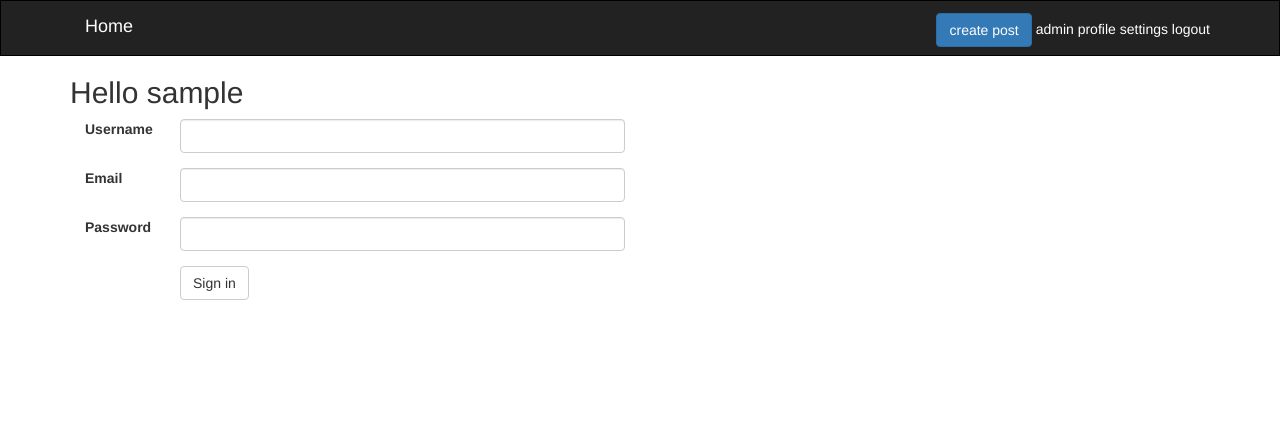
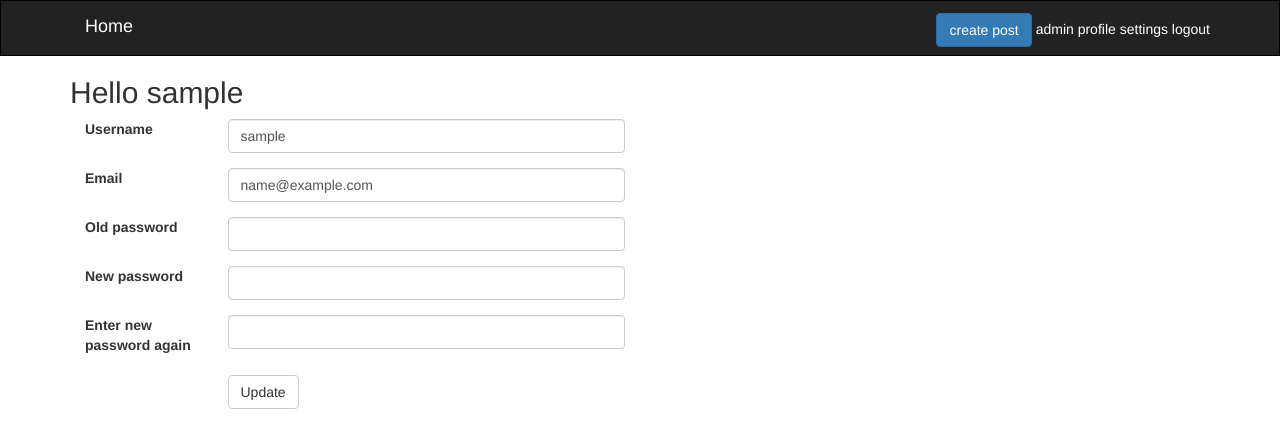
Before and after one commit to albertaw/python-blog-template, a Django app: page /dashboard/ in a window 1280 px wide. Shown: the top 448 px of the page. Run offline with Django 3.2, Linux system fonts and the light colour scheme; the visitor is signed in with stand-in values (Sample User, id 1); some libraries are stand-ins or nearby versions.

Commit message:
adds update user functionality to dashboard

```diff
--- a/auth/urls.py
+++ b/auth/urls.py
@@ -4,8 +4,6 @@ from . import views
 app_name = "auth"
 
 urlpatterns = [
-    # /auth
     url(r'^$', views.login_user, name='login'),
-    #/auth/logout
     url(r'^logout/', views.logout_user, name='logout')
 ]
--- a/dashboard/templates/dashboard/index.html
+++ b/dashboard/templates/dashboard/index.html
@@ -2,28 +2,42 @@
 
 {% block content %}
     <h2>Hello {{ user.username }}</h2>
-    <form class="form-horizontal col-md-6">
+    <p>{{ message }}</p>
+    <form action="/dashboard/update/" method="POST" class="form-horizontal col-md-6">
+        {% csrf_token %}
         <div class="form-group">
-            <label for="username" class="col-sm-2">Username</label>
-            <div class="col-sm-10">
-                <input type="text" class="form-control" name="username" id="username">
+            <label for="username" class="col-sm-3">Username</label>
+            <div class="col-sm-9">
+                <input type="text" class="form-control" name="username" id="username" value="{{ user.username }}">
             </div>
         </div>
         <div class="form-group">
-            <label for="email" class="col-sm-2">Email</label>
-            <div class="col-sm-10">
-                <input type="email" class="form-control" name="email" id="email">
-            </div>
-        </div>
-        <div class="form-group" class="col-sm-2">
-            <label for="password" class="col-sm-2">Password</label>
-            <div class="col-sm-10">
-                <input type="password" class="form-control" name="password" id="password">
+            <label for="email" class="col-sm-3">Email</label>
+            <div class="col-sm-9">
+                <input type="email" class="form-control" name="email" id="email" value="{{ user.email }}">
             </div>
         </div>
         <div class="form-group">
-            <div class="col-sm-offset-2 col-sm-10">
-              <button type="submit" class="btn btn-default">Sign in</button>
+            <label for="old-password" class="col-sm-3">Old password</label>
+            <div class="col-sm-9">
+                <input type="password" class="form-control" name="old-password" id="old-password">
+            </div>
+        </div>
+        <div class="form-group">
+            <label for="new-password" class="col-sm-3">New password</label>
+            <div class="col-sm-9">
+                <input type="password" class="form-control" name="new-password" id="new-password">
+            </div>
+        </div>
+        <div class="form-group">
+            <label for="new-password2" class="col-sm-3">Enter new password again</label>
+            <div class="col-sm-9">
+                <input type="password" class="form-control" name="new-password2" id="new-password2">
+            </div>
+        </div>
+        <div class="form-group">
+            <div class="col-sm-offset-3 col-sm-9">
+              <button type="submit" class="btn btn-default">Update</button>
             </div>
         </div>
     </form>
--- a/dashboard/urls.py
+++ b/dashboard/urls.py
@@ -6,4 +6,6 @@ app_name = 'dashboard'
 urlpatterns = [
     # /dashboard
 	url(r'^$', views.index, name="index"),
+    # /dashboard/update
+    url(r'^update/$', views.update_user, name="update")
 ]
--- a/dashboard/views.py
+++ b/dashboard/views.py
@@ -6,3 +6,63 @@ def index(request):
         return render(request, 'dashboard/index.html')
     else:
         return redirect('/posts/')
+
+
+def update_user(request):
+    user = request.user
+    username = request.POST['username'].strip()
+    email = request.POST['email'].strip()
+    old_password = request.POST['old-password'].strip()
+    new_password = request.POST['new-password'].strip()
+    new_password2 = request.POST['new-password2'].strip()
+
+
+    if user.check_password(old_password):
+        # send error message because passwords don't match
+        context = {'message': 'old password not valid'}
+        return redirect(request, 'dashboard/index.html')
+
+    if username:
+        user.username = username
+
+    if email:
+        user.email = email
+
+    if new_password and (new_password == new_password2):
+        user.set_password(new_password)
+    else:
+        # send error message that passwords do not match
+        context = {'message': 'passwords not a match'}
+        return render(request, 'dashboard/index.html', context)
+
+    # update the account if everything checks out
+    user.save()
+    context = {'message': 'account updated'}
+    return render(request, 'dashboard/index.html', context)
+
+'''
+def update_user(request):
+    user = request.user
+    username = request.POST['username']
+    email = request.POST['email']
+    old_password = request.POST['old-password']
+    new_password = request.POST['new-password']
+    new_password2 = request.POST['new-password2']
+    # must enter valid password to update account
+    if old_password == user.password:
+        user.username = username
+        if new_password & (new_password == new_password2):
+            user.set_password(new_password)
+        else:
+            # send error message that passwords do not match
+            context = {'message': 'passwords not a match'}
+            return render(request, 'dashboard/index.html', context)
+        # update the account
+        user.save()
+        context = {'message': 'account updated'}
+        return render(request, 'dashboard/index.html', context)
+    else:
+        # send error message because passwords don't match
+        context = {'message': 'old password not valid'}
+        return render(request, 'dashboard/index.html')
+'''
--- a/myproject/settings.py
+++ b/myproject/settings.py
@@ -39,6 +39,8 @@ INSTALLED_APPS = [
     'django.contrib.staticfiles',
     'post.apps.PostConfig',
     'users.apps.UsersConfig',
+    'dashboard'
+
 
 ]
 
@@ -62,7 +64,6 @@ TEMPLATES = [
             './auth/templates',
             './post/templates',
             './users/templates',
-            './dashboard/templates',
         ],
         'APP_DIRS': True,
         'OPTIONS': {
--- a/myproject/urls.py
+++ b/myproject/urls.py
@@ -23,7 +23,6 @@ urlpatterns = [
     url(r'^posts/', include('post.urls')),
     url(r'^users/', include('users.urls')),
     url(r'^auth/', include('auth.urls')),
-    # find out if I can add patterns to this url
     url(r'^accounts/', include('registration.backends.simple.urls')),
     url(r'^dashboard/', include('dashboard.urls')),
     url(r'^$', RedirectView.as_view(url="/posts"))
```
Also changed, not shown: auth/models.py (deleted).
